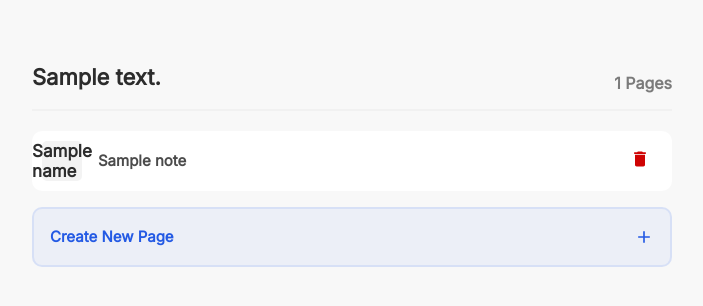
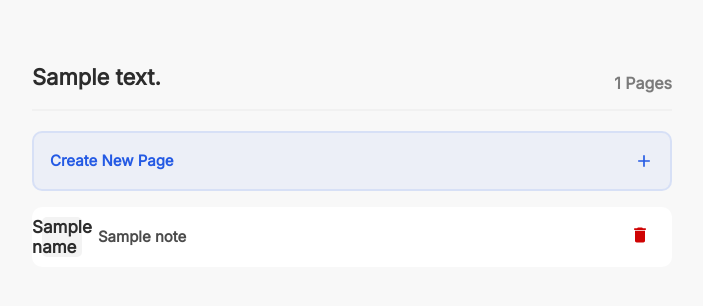
Before and after one commit to InviBull/skribble, a Flask app: template templates/notebook.html in a window 1280 px wide. Shown: the part 62-368 px from the top of the page, without its empty margins (288-991 px from the left). Run offline with Flask 3, Linux system fonts and the light colour scheme; the template is opened without the code that fills it: most values are stand-ins (such as "Sample title", 1, 10 or a date in 2020).

Commit message:
fix class names

```diff
--- a/static/css/notebook.css
+++ b/static/css/notebook.css
@@ -65,7 +65,7 @@ body {
   font-size: 16px;
 }
 
-.new-notebook-button {
+.new-page-button {
   width: 100%;
   padding: 14px 16px;
   margin-top: 16px;
--- a/templates/notebook.html
+++ b/templates/notebook.html
@@ -27,6 +27,12 @@
         <p class="main-section__header__count">{{length}} Pages</p>
       </div>
       <div>
+        <button data-modal="new-page-modal" class="new-page-button">
+          <p>Create New Page</p>
+          <svg width="20" height="20" viewBox="0 0 26 26" fill="none" xmlns="http://www.w3.org/2000/svg">
+            <path d="M20.5834 14.0833H14.0834V20.5833H11.9167V14.0833H5.41675V11.9167H11.9167V5.41667H14.0834V11.9167H20.5834V14.0833Z" fill="#245AE4"/>
+          </svg>
+        </button>
         {% for note in notes %}
           <a href="/{{ notebook[1] }}?noteid={{ note[2] }}">
             <div class="card">
@@ -50,12 +56,6 @@
             </div>
           </a>
         {% endfor %}
-        <button data-modal="new-page-modal" class="new-notebook-button">
-          <p>Create New Page</p>
-          <svg width="20" height="20" viewBox="0 0 26 26" fill="none" xmlns="http://www.w3.org/2000/svg">
-            <path d="M20.5834 14.0833H14.0834V20.5833H11.9167V14.0833H5.41675V11.9167H11.9167V5.41667H14.0834V11.9167H20.5834V14.0833Z" fill="#245AE4"/>
-          </svg>
-        </button>
       </div>
     </section>
 
```
